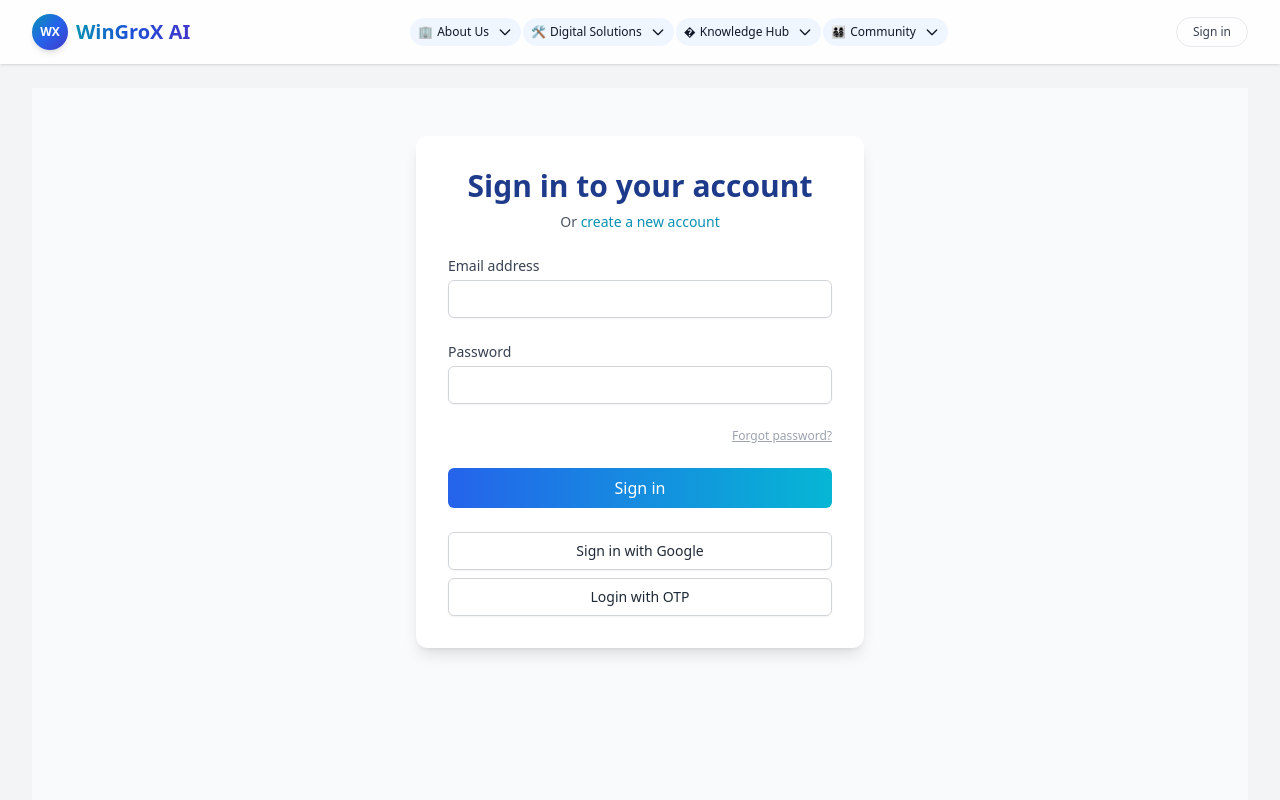
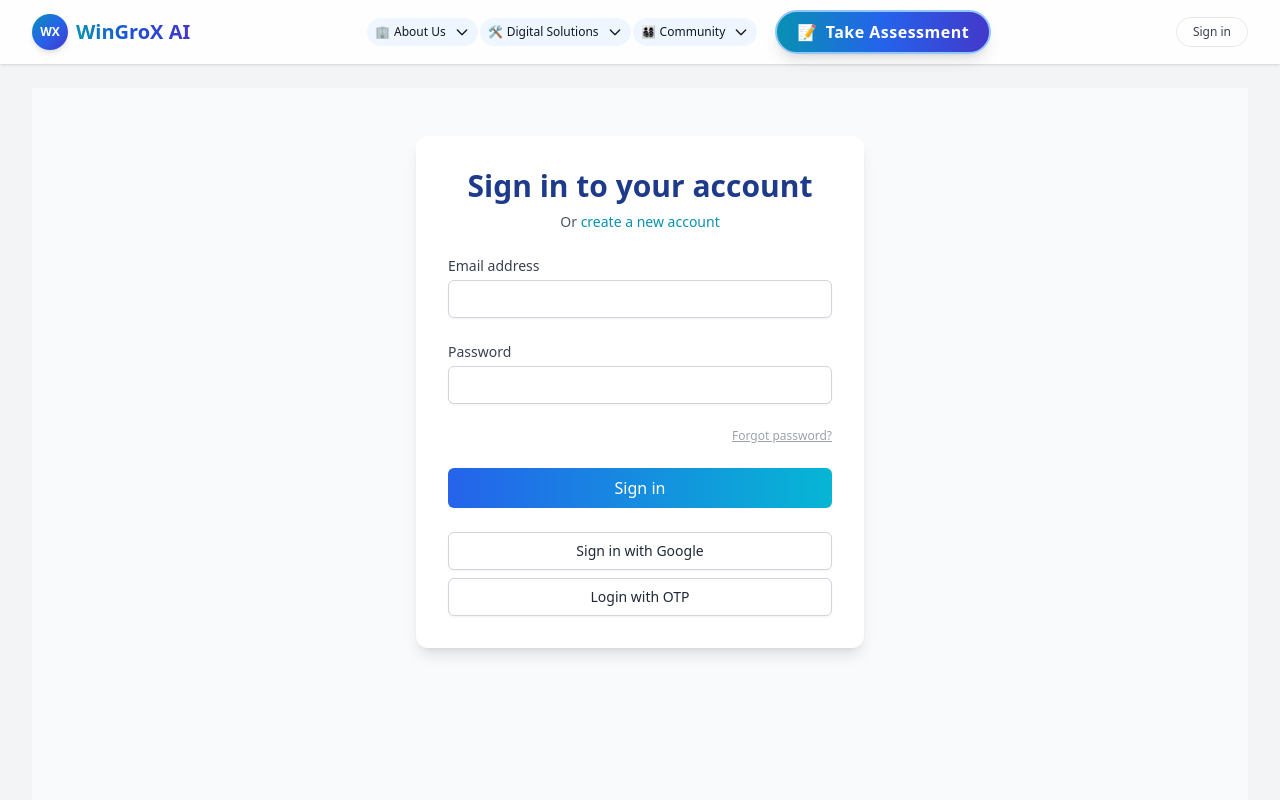
Before and after one commit to shivanichhabra4u10-cmyk/wingro, a React (Create React App) app in the folder client/: page /login in a window 1280 px wide. Shown: the top 800 px of the page. Built offline with nearby package versions, Linux system fonts and the light colour scheme.

Commit message:
hiding knowledge hub and added Take assessment link

```diff
--- a/client/src/components/Layout.tsx
+++ b/client/src/components/Layout.tsx
@@ -47,16 +47,18 @@ const Layout: React.FC<LayoutProps> = ({ children }) => {
         { name: 'Diagnostic Tool', href: '/diagnostic-tool' },
         { name: 'Playbooks', href: '/playbooks' },
         { name: 'Book a Coach', href: '/marketplace' },
-  { name: 'Join as Coach', href: '/join-as-coach' },
+        { name: 'Join as Coach', href: '/join-as-coach' },
       ],
     },
+    // Knowledge Hub menu (hidden, set hidden: true to hide from UI but keep in code for future use)
     {
       name: 'Knowledge Hub',
-      icon: '�',
+      icon: '📚',
       submenu: [
         { name: 'Knowledge Hub Home', href: '/knowledge' },
         { name: 'Assessment Selection', href: '/assessment-selection' },
       ],
+      hidden: true,
     },
     {
       name: 'Community',
@@ -85,7 +87,7 @@ const Layout: React.FC<LayoutProps> = ({ children }) => {
             </Link>
             {/* Navigation */}
             <div className="hidden md:flex items-center gap-0.5">
-              {navigation.map((item) => {
+              {navigation.filter(item => !item.hidden).map((item) => {
                 if (item.submenu && item.submenu.length > 0) {
                   return (
                     <div key={item.name} className="relative group">
@@ -147,6 +149,17 @@ const Layout: React.FC<LayoutProps> = ({ children }) => {
               })}
               {/* Admin menu for admin users */}
               {isAdmin && <AdminMenu />}
+              {/* Prominent Take Assessment button always after AdminMenu */}
+              <a
+                href="/assessment-selection"
+                target="_blank"
+                rel="noopener noreferrer"
+                className="ml-4 px-5 py-2 rounded-full text-base font-bold bg-gradient-to-r from-cyan-600 via-blue-600 to-indigo-700 text-white shadow-lg border-2 border-blue-300 hover:scale-105 hover:shadow-xl transition-all duration-200"
+                style={{ letterSpacing: '0.03em' }}
+              >
+                <span className="mr-2">📝</span>
+                Take Assessment
+              </a>
             </div>
             {/* User menu */}
             <div className="flex items-center ml-2">
```
